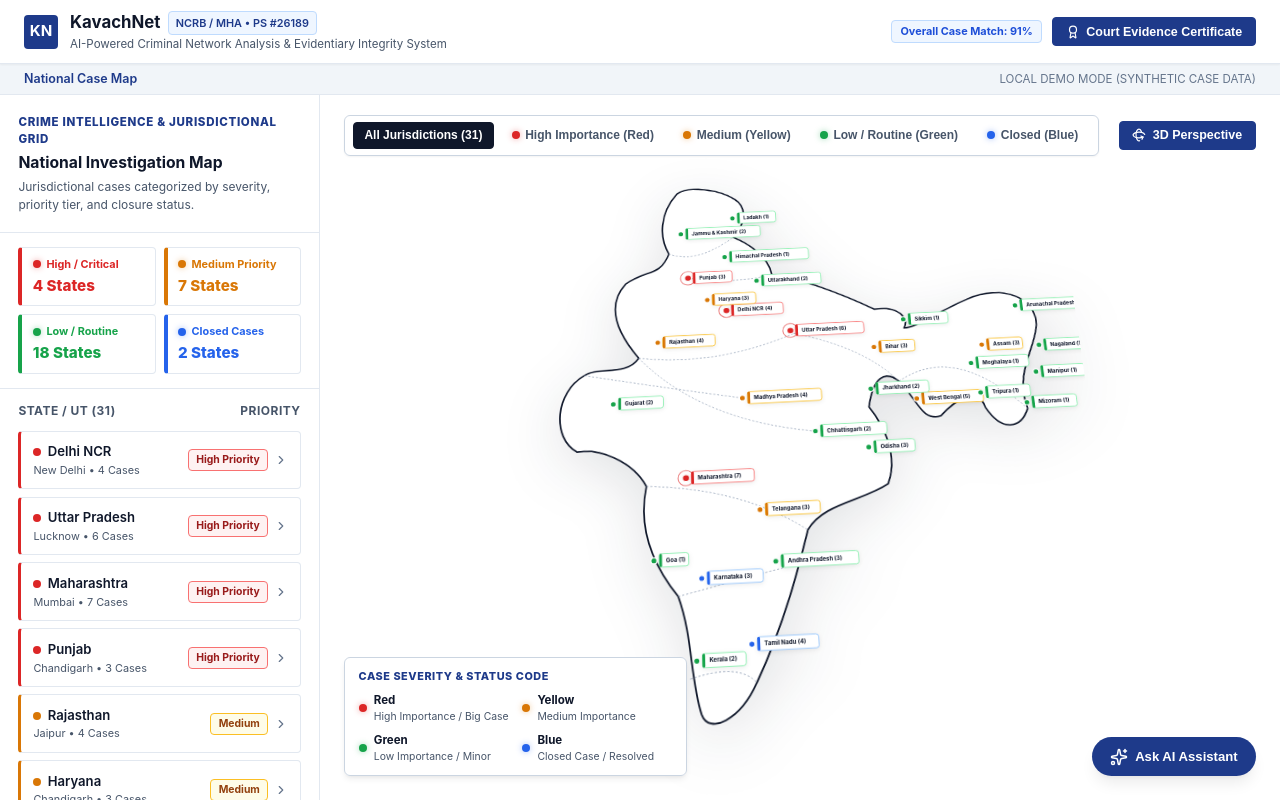
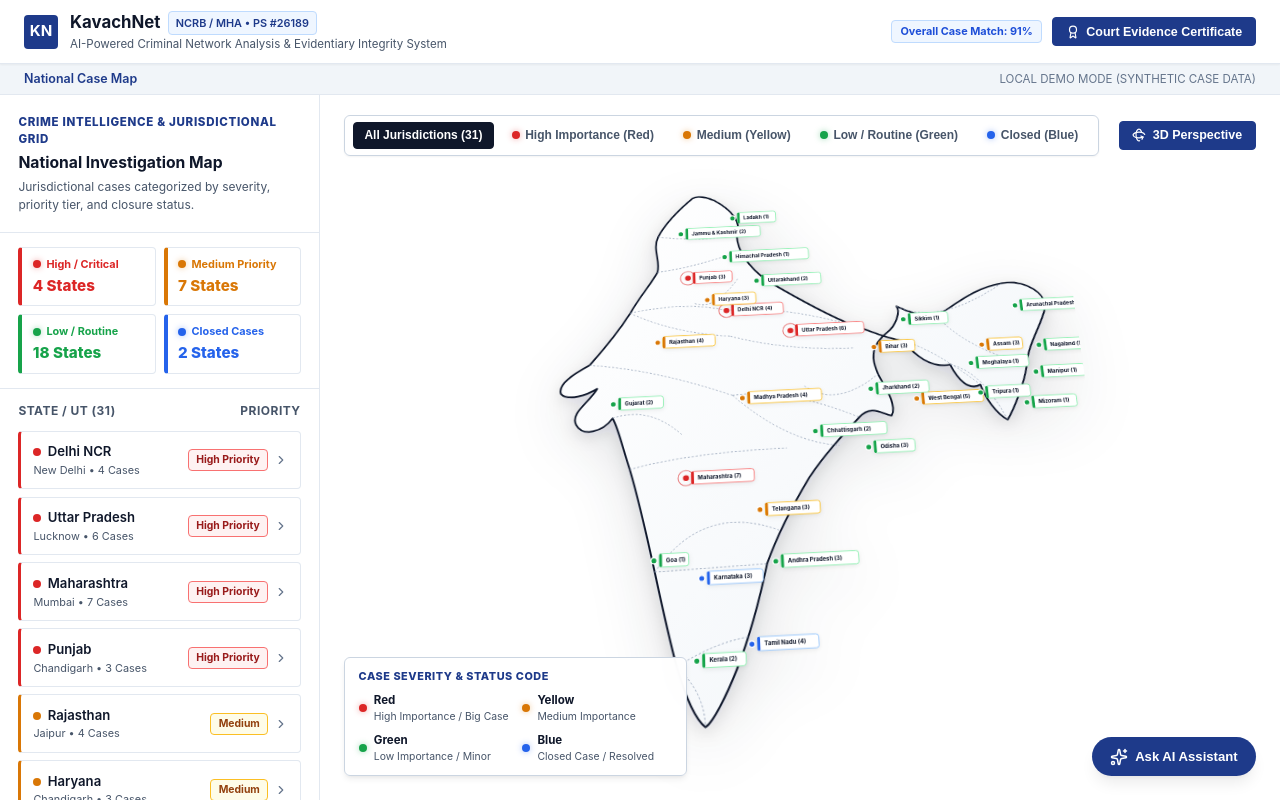
Before and after one commit to Yamadakun101/SIH2026, a React (Vite) app in the folder frontend/: page / in a window 1280 px wide. Built offline with nearby package versions, Linux system fonts and the light colour scheme.

Commit message:
feat(map): render authentic vector map of India with accurate geographic silhouette and state contours

```diff
--- a/frontend/src/components/IndiaMap/IndiaMap.jsx
+++ b/frontend/src/components/IndiaMap/IndiaMap.jsx
@@ -324,7 +324,7 @@ export default function IndiaMap({ onSelectCase }) {
             position: 'relative'
           }}
         >
-          {/* Authentic Normal Vector Outline of India */}
+          {/* Authentic Vector Map of India */}
           <svg
             viewBox="0 0 900 960"
             style={{
@@ -333,67 +333,94 @@ export default function IndiaMap({ onSelectCase }) {
               filter: 'drop-shadow(0 16px 32px rgba(15, 23, 42, 0.12))'
             }}
           >
-            {/* SVG Filter for Glowing Beacons */}
+            {/* SVG Definitions for Glows and Gradients */}
             <defs>
-              <filter id="beacon-glow-red" x="-50%" y="-50%" width="200%" height="200%">
-                <feGaussianBlur stdDeviation="4" result="blur" />
-                <feMerge>
-                  <feMergeNode in="blur" />
-                  <feMergeNode in="SourceGraphic" />
-                </feMerge>
+              <linearGradient id="indiaMapGrad" x1="0%" y1="0%" x2="100%" y2="100%">
+                <stop offset="0%" stopColor="#ffffff" />
+                <stop offset="100%" stopColor="#f1f5f9" />
+              </linearGradient>
+              <filter id="mapElevationShadow" x="-10%" y="-10%" width="120%" height="120%">
+                <feDropShadow dx="0" dy="8" stdDeviation="12" floodColor="#0f172a" floodOpacity="0.1" />
               </filter>
             </defs>
 
-            {/* Natural Geographic Map Outline of India */}
+            {/* Main Authentic India Geographic Silhouette */}
             <path
-              d="M 270,30
-                 C 290,15 340,25 365,45
-                 C 390,65 375,100 360,115
-                 C 380,125 415,150 420,185
-                 C 455,190 530,225 580,255
-                 C 620,250 635,275 625,290
-                 C 645,290 670,270 730,245
-                 C 790,220 840,250 835,295
-                 C 830,335 790,375 805,435
-                 C 790,470 760,470 740,430
-                 C 730,390 690,420 670,440
-                 C 640,450 635,410 610,380
-                 C 590,360 570,370 560,420
-                 C 580,450 600,500 580,545
-                 C 540,570 480,570 455,610
-                 C 440,660 415,745 370,830
-                 C 345,880 300,900 290,870
-                 C 275,820 280,760 260,700
-                 C 230,660 200,600 215,530
-                 C 195,490 145,465 110,470
-                 C 70,445 75,370 120,345
-                 C 140,330 185,350 205,320
-                 C 175,280 150,230 185,190
-                 C 220,165 240,180 255,140
-                 C 240,110 240,65 270,30 Z"
-              fill="#ffffff"
+              id="india-national-boundary"
+              d="M 295,40
+                 C 278,55 252,80 238,108
+                 C 228,130 242,152 236,172
+                 C 226,192 208,212 192,242
+                 C 172,275 152,300 128,328
+                 C 102,342 78,358 84,374
+                 C 94,386 124,378 140,368
+                 C 128,390 98,406 108,426
+                 C 118,446 148,440 164,418
+                 C 174,438 180,470 190,502
+                 C 204,552 216,612 226,662
+                 C 236,712 246,762 256,802
+                 C 266,838 280,876 295,888
+                 C 306,882 326,846 342,810
+                 C 362,764 378,714 392,658
+                 C 412,608 436,568 462,528
+                 C 488,492 518,462 544,436
+                 C 564,416 578,432 594,436
+                 C 604,420 588,390 578,366
+                 C 568,336 572,316 598,296
+                 C 612,286 622,262 616,252
+                 C 632,262 656,272 678,272
+                 C 708,256 742,226 788,220
+                 C 828,216 858,242 852,268
+                 C 842,298 818,328 812,362
+                 C 806,392 782,438 772,452
+                 C 756,442 742,416 736,392
+                 C 716,402 702,382 692,356
+                 C 662,362 636,336 622,312
+                 C 592,306 572,292 546,282
+                 C 506,262 462,232 412,196
+                 C 386,172 366,142 366,112
+                 C 376,86 356,62 332,46
+                 C 314,36 302,36 295,40 Z"
+              fill="url(#indiaMapGrad)"
               stroke="#0f172a"
-              strokeWidth="2.5"
+              strokeWidth="2.8"
               strokeLinejoin="round"
+              filter="url(#mapElevationShadow)"
             />
 
-            {/* Internal State Boundaries Contours */}
-            <path
-              d="M 255,140 Q 300,160 360,115
-                 M 285,185 Q 360,200 420,185
-                 M 205,320 Q 330,340 450,290
-                 M 120,345 Q 260,375 365,395
-                 M 205,320 Q 300,430 475,455
-                 M 450,290 Q 560,320 610,380
-                 M 215,530 Q 360,540 455,610
-                 M 260,700 Q 350,680 440,660
-                 M 275,820 Q 345,800 370,830
-                 M 610,380 Q 700,320 805,435"
-              fill="none"
-              stroke="#94a3b8"
-              strokeWidth="1.2"
-              strokeDasharray="3 3"
-            />
+            {/* Regional State Boundaries & Contours */}
+            <g stroke="#94a3b8" strokeWidth="1.2" strokeDasharray="3 3" fill="none">
+              {/* Northern Boundaries (J&K, Punjab, Haryana, HP, Uttarakhand) */}
+              <path d="M 238,108 Q 300,120 366,112" />
+              <path d="M 236,172 Q 300,165 366,142" />
+              <path d="M 192,242 Q 280,225 345,245" />
+              <path d="M 295,230 Q 325,245 365,190" />
+
+              {/* Western Boundaries (Rajasthan, Gujarat) */}
+              <path d="M 192,242 Q 260,280 350,290" />
+              <path d="M 128,328 Q 230,340 350,390" />
+              <path d="M 164,418 Q 220,400 270,450" />
+
+              {/* Central & Eastern Boundaries (UP, Bihar, MP, Bengal, Odisha) */}
+              <path d="M 345,245 Q 430,240 546,282" />
+              <path d="M 350,290 Q 440,320 544,320" />
+              <path d="M 350,390 Q 430,380 544,436" />
+              <path d="M 462,380 Q 510,420 578,366" />
+              <path d="M 350,390 Q 430,470 510,480" />
+
+              {/* Deccan & Southern Boundaries (MH, Telangana, Karnataka, AP, TN, Kerala) */}
+              <path d="M 190,502 Q 280,480 430,480" />
+              <path d="M 226,662 Q 300,560 412,608" />
+              <path d="M 226,662 Q 310,660 392,658" />
+              <path d="M 256,802 Q 310,770 362,764" />
+              <path d="M 256,802 Q 295,840 295,888" />
+
+              {/* North-East Region (Assam, Arunachal, Meghalaya, Tripura, Mizoram) */}
+              <path d="M 616,252 Q 680,290 788,220" />
+              <path d="M 678,272 Q 720,330 812,362" />
+              <path d="M 692,356 Q 740,370 772,452" />
+              <path d="M 622,312 Q 670,330 736,392" />
+            </g>
 
             {/* State Markers & Callout Pills with Color Coordination */}
             {INDIA_REGIONS.map((state) => {
```
